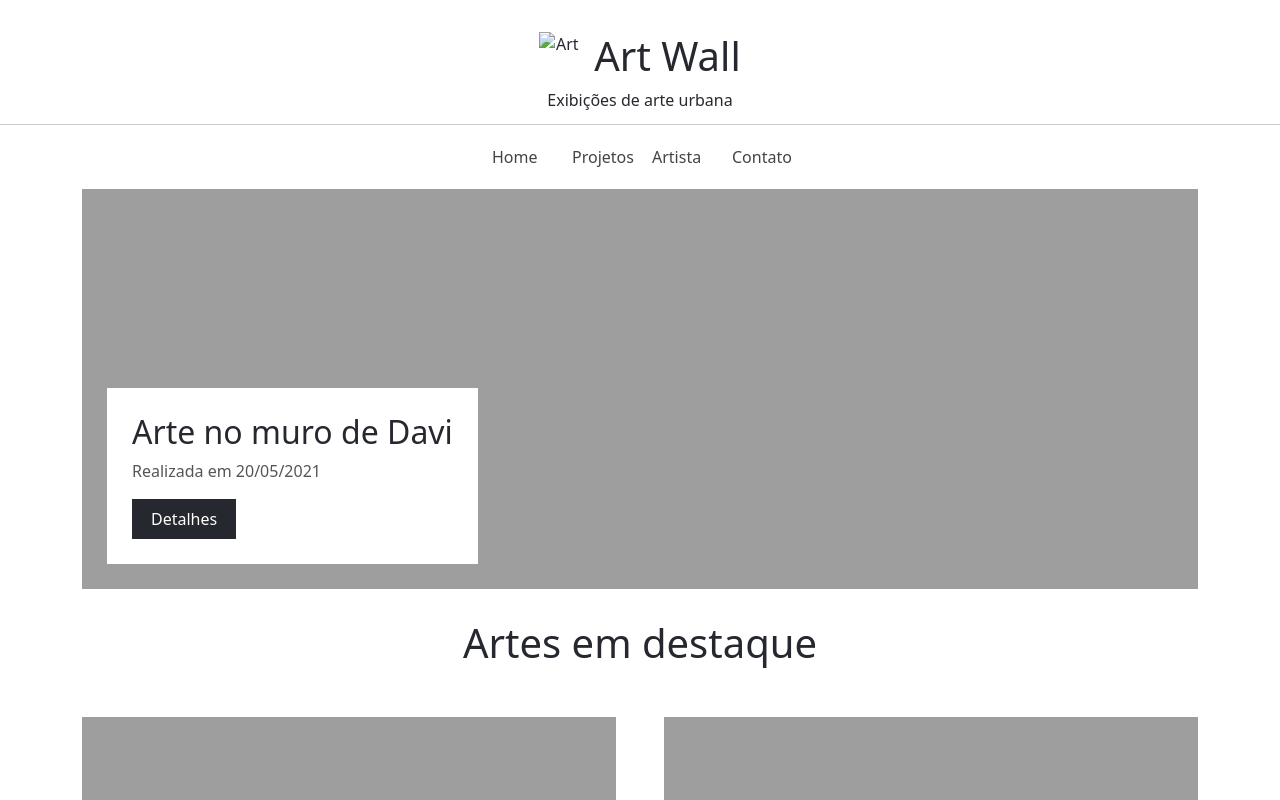
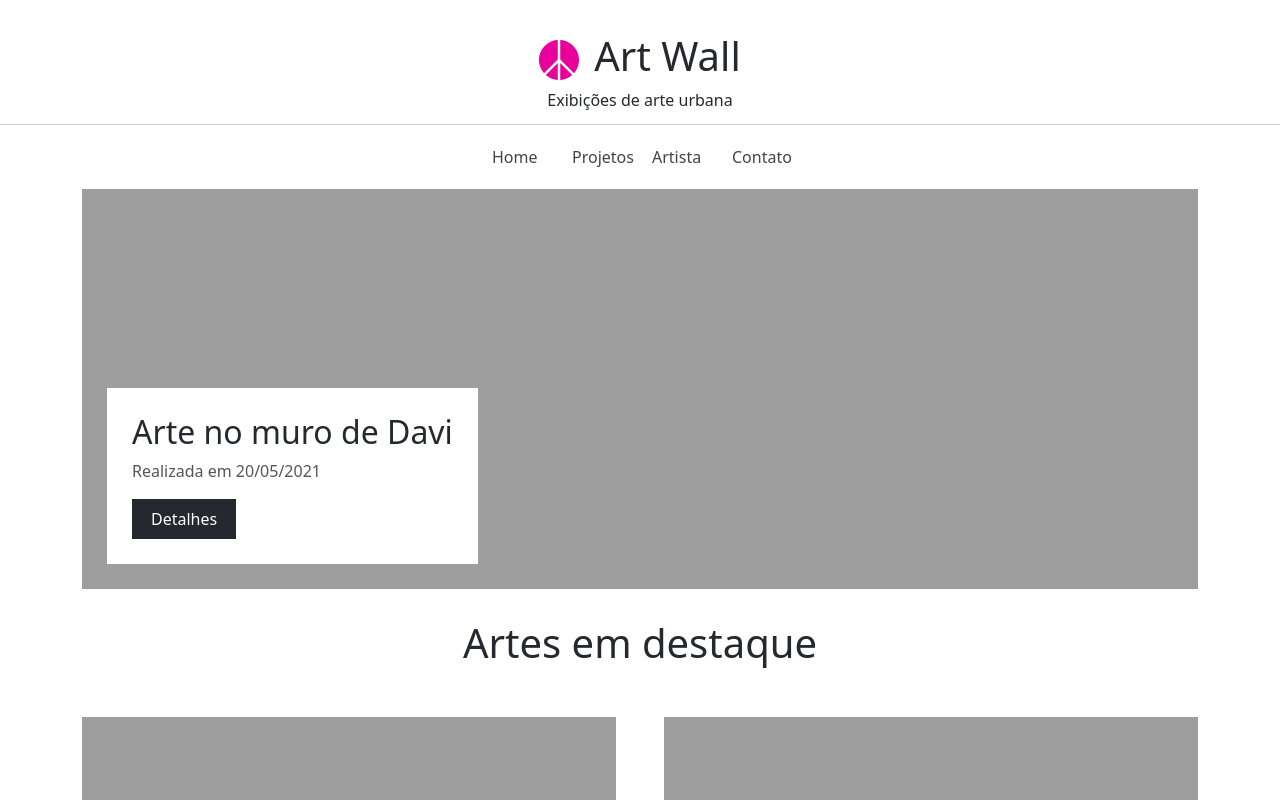
Before and after one commit to Enrico-collab/Arte-Urbana, a plain HTML site: page index.html in a window 1280 px wide. Shown: the top 800 px of the page. Drawn offline with nearby package versions, Linux system fonts and the light colour scheme; the site is published under a folder, as on GitHub Pages, so addresses that start at the root find nothing.

Commit message:
Atualizações no index.html

```diff
--- a/index.html
+++ b/index.html
@@ -6,7 +6,7 @@
     <meta http-equiv="X-UA-Compatible" content="IE=edge">
     <meta name="viewport" content="width=device-width, initial-scale=1.0">
     <title>Art Wall</title>
-    <link rel="shortcut icon" href="/img/icone.svg" type="image/x-icon">
+    <link rel="shortcut icon" href="./img/icone.svg" type="image/x-icon">
     <!-- bootstrap -->
     <link href="https://cdn.jsdelivr.net/npm/bootstrap@5.2.0/dist/css/bootstrap.min.css" rel="stylesheet" integrity="sha384-gH2yIJqKdNHPEq0n4Mqa/HGKIhSkIHeL5AyhkYV8i59U5AR6csBvApHHNl/vI1Bx" crossorigin="anonymous">
     <link rel="stylesheet" href="https://cdn.jsdelivr.net/npm/bootstrap-icons@1.9.1/font/bootstrap-icons.css">
@@ -17,7 +17,7 @@
     <div class="container-fluid">
         <header class="row" id="header">
             <div id="logo-container">
-                <img src="/img/icone.svg" alt="Art" id="logo">
+                <img src="./img/icone.svg" alt="Art" id="logo">
                 <h1>Art Wall</h1>
             </div>
             <p>Exibições de arte urbana</p>
```
